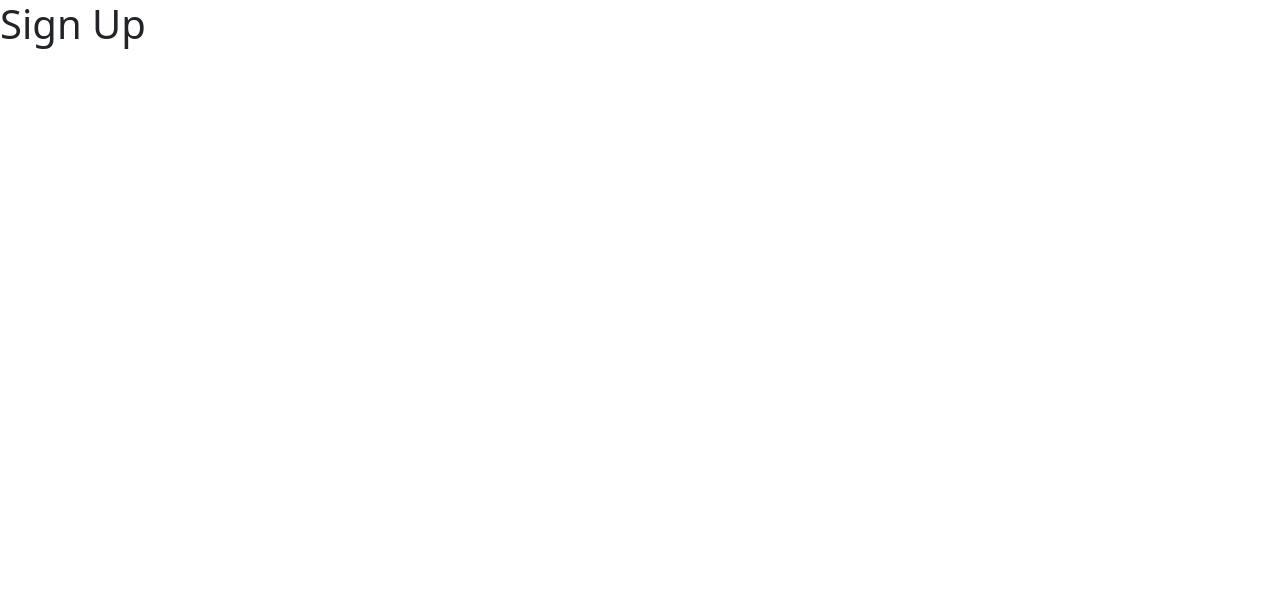
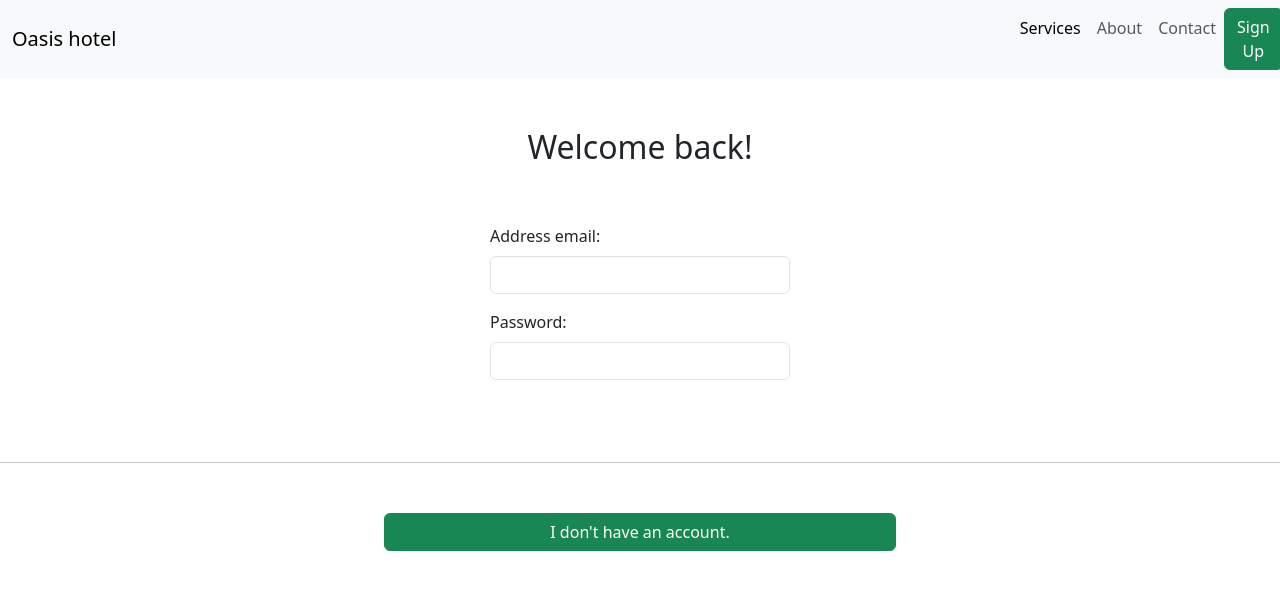
Before and after one commit to KonradGadela/oasis-web, a React (Create React App) app: page /signUp in a window 1280 px wide. Shown: the top 590 px of the page. Built offline with nearby package versions, Linux system fonts and the light colour scheme.

Commit message:
Sign up page

```diff
--- a/src/components/Home.js
+++ b/src/components/Home.js
@@ -1,7 +1,6 @@
 import React from 'react';
 import mainpic from '.././images/oasis-image-main.png';
 import NavBar from './NavBar';
-import { Link } from 'react-router-dom';
 
 const Home = () => {
     return (
--- a/src/components/NavBar.js
+++ b/src/components/NavBar.js
@@ -6,7 +6,7 @@ const NavBar = () => {
         <div>
           <nav class="navbar navbar-expand-lg bg-body-tertiary">
             <div class="container-fluid">
-              <a class="navbar-brand" href="#">Oasis hotel</a>
+              <a class="navbar-brand"><Link to="/" className="custom-link" >Oasis hotel</Link></a>
 
               <button class="navbar-toggler" type="button" data-bs-toggle="collapse" data-bs-target="#navbarNav" aria-controls="navbarNav" aria-expanded="false" aria-label="Toggle navigation">
                 <span class="navbar-toggler-icon"></span>
@@ -24,7 +24,7 @@ const NavBar = () => {
                     <a class="nav-link" href="#">Contact</a>
                   </li>
                   <li class="nav-item">
-                    <button type="button" class="btn btn-success"><Link to="/SignUp">Sign Up</Link></button>
+                    <button type="button" class="btn btn-success"><Link to="/SignUp" className="custom-link" >Sign Up</Link></button>
                   </li>
                 </ul>
               </div>
--- a/src/components/SignUp.js
+++ b/src/components/SignUp.js
@@ -1,12 +1,42 @@
 import React from 'react';
+import NavBar from './NavBar';
+import { Link } from 'react-router-dom';
+
 
 
 const SignUp = () => {
-    return (
-        <div>
-          <h1>Sign Up</h1>
+  return (
+    <div>
+      <NavBar />
+
+      <div class="sign-up-div">
+
+      <h2>Welcome back!</h2>
+
+        <div class="sign-in-inputs">
+        <div class="mb-3">
+          <label for="formGroupExampleInput" class="form-label sign-up-label">Address email:</label>
+          <input type="text" class="sign-up-label form-control" id="formGroupExampleInput" placeholder="" />
         </div>
-      );
+
+        <div class="mb-3">
+          <label for="inputPassword4" class="form-label">Password:</label>
+          <input type="password" class="sign-up-label form-control" id="inputPassword4" />
+      </div>
+        </div>
+
+
+      </div>
+
+      <hr/>
+
+      <div class="sign-up-part">
+        <button type="button" class="btn btn-success no-account-button"><Link to="/SignUp" className="custom-link" >I don't have an account.</Link></button>
+      </div>
+
+
+    </div>
+  );
 };
 
 export default SignUp;
--- a/src/index.css
+++ b/src/index.css
@@ -53,3 +53,36 @@ p
 {
   font-size: 20px;
 }
+
+a {
+  color: inherit; /* blue colors for links too */
+  text-decoration: inherit; /* no underline */
+}
+
+.custom-link {
+  text-decoration: none;
+  color: inherit;
+}
+
+.form-control
+{
+  width: 300px !important;
+}
+
+.sign-up-div, .sign-up-part
+{
+  margin-top: 50px;
+  display: grid;
+  place-items: center;
+}
+
+.no-account-button
+{
+  width: 40% !important;
+}
+
+.sign-in-inputs
+{
+  margin-top: 50px;
+  margin-bottom: 50px;
+}
```
